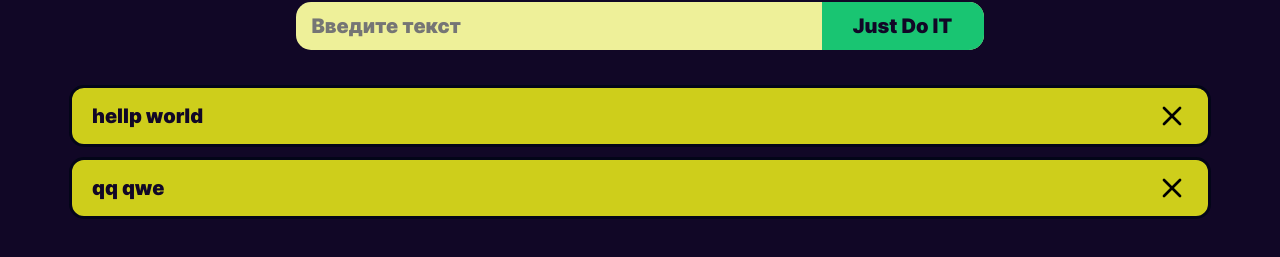
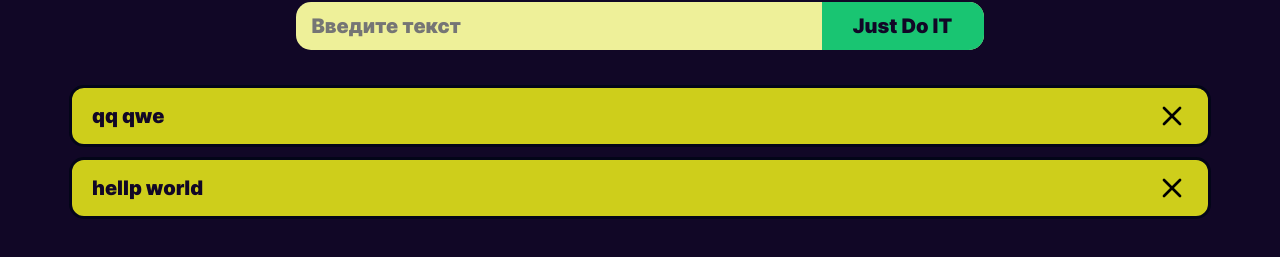
Before and after one commit to LODJEN2002/test-task-todo, a React (Create React App) app: page / in a window 1280 px wide. Shown: the part 165-422 px from the top of the page. Built offline with nearby package versions, Linux system fonts and the light colour scheme.

Commit message:
drag and drop started

```diff
--- a/src/App.js
+++ b/src/App.js
@@ -10,6 +10,15 @@ function App() {
     { id: 1, order: 1, text: 'hellp world' },
     { id: 2, order: 2, text: 'qq qwe' }
   ]);
+
+  function sortTodo(a, b) {
+    if (a.order > b.order) {
+      return -1
+    }
+    if (a.order < b.order) {
+      return 1
+    }
+  }
 
   function onChange(event) {
     setText(event.target.value)
@@ -29,6 +38,21 @@ function App() {
     console.log(id)
     console.log(order)
   }
+
+  function handleSort(card, currentBusiness) {
+    setTodoObj(todoObj.map(c => {
+      if (c.id === card.id) {
+        return { ...c, order: currentBusiness.order }
+      }
+      if (c.id === currentBusiness.id) {
+        // console.log('a')
+        return { ...c, order: card.order }
+      }
+      return c
+    }))
+  }
+
+  // todoObj.map(el => console.log(el))
 
   return (
     <main className="App">
@@ -75,8 +99,11 @@ function App() {
           </button>
         </div>
         <BusinessList
+          sortTodo={sortTodo}
           obj={todoObj}
-          onDelite={handleDeliteBusiness} />
+          onDelite={handleDeliteBusiness}
+          onQwe={handleSort}
+        />
       </div>
     </main>
   );
--- a/src/components/BusinessList/Business/Business.jsx
+++ b/src/components/BusinessList/Business/Business.jsx
@@ -1,46 +1,49 @@
-import React from 'react';
+import React, { useState } from 'react';
 import './Business.css';
 import closeIcone from '../../../images/close_cross_icon_128690.svg'
 
 const Business = (props) => {
-    const { obj, onDelite } = props;
-    const { id, order, text } = obj;
+    const { obj: card, onDelite, onQwe } = props;
+    const { id, order, text } = card;
+    const [currentBusiness, setCurrentBusiness] = useState(null)
     // console.log(obj)
     // obj.forEach(el => {
     //     console.log(el.id)
     // });
 
+
     function handleDeliteBusiness() {
         onDelite(id, order, text)
     }
 
-    function dragStratHandler(e, obj) {
-        console.log('start', obj)
+    function dragStratHandler(e, card) {
+        setCurrentBusiness(card)
+        console.log(currentBusiness)
     }
+
     function dragEndHandler(e) {
-        console.log('end')
         e.target.style.background = '#CECE1B'
     }
+
     function dragOverHandler(e) {
         e.preventDefault()
         e.target.style.background = 'green'
-        console.log('over')
     }
-    function dropHandler(e, obj) {
+
+    function dropHandler(e, card) {
         e.preventDefault()
-        console.log('Drop', obj)
+        onQwe(card, currentBusiness)
     }
 
     return (
         <div
             className='business'
-            // onClick={() => console.log(text, order, id)}
             draggable={true}
-            onDragStart={(e) => dragStratHandler(e, obj)}
+            onDragStart={(e) => dragStratHandler(e, card)}
             onDragLeave={(e) => dragEndHandler(e)}
             onDragEnd={(e) => dragEndHandler(e)}
             onDragOver={(e) => dragOverHandler(e)}
-            onDrop={(e) => dropHandler(e, obj)}
+            onDrop={(e) => dropHandler(e, card)}
         >
 
             {text}
--- a/src/components/BusinessList/BusinessList.jsx
+++ b/src/components/BusinessList/BusinessList.jsx
@@ -3,16 +3,17 @@ import Business from './Business/Business';
 import './BusinessList.css'
 
 const BusinessList = (props) => {
-    const { obj, onDelite } = props
+    const { obj, onDelite, sortTodo,onQwe } = props
 
     return (
         <div className='businessList'>
-            {obj.map((el) => (
+            {obj.sort(sortTodo).map((el) => (
                 <Business
                     key={el.id}
                     // text={el}
                     obj={el}
                     onDelite={onDelite}
+                    onQwe={onQwe}
                 />
             ))}
         </div>
```
